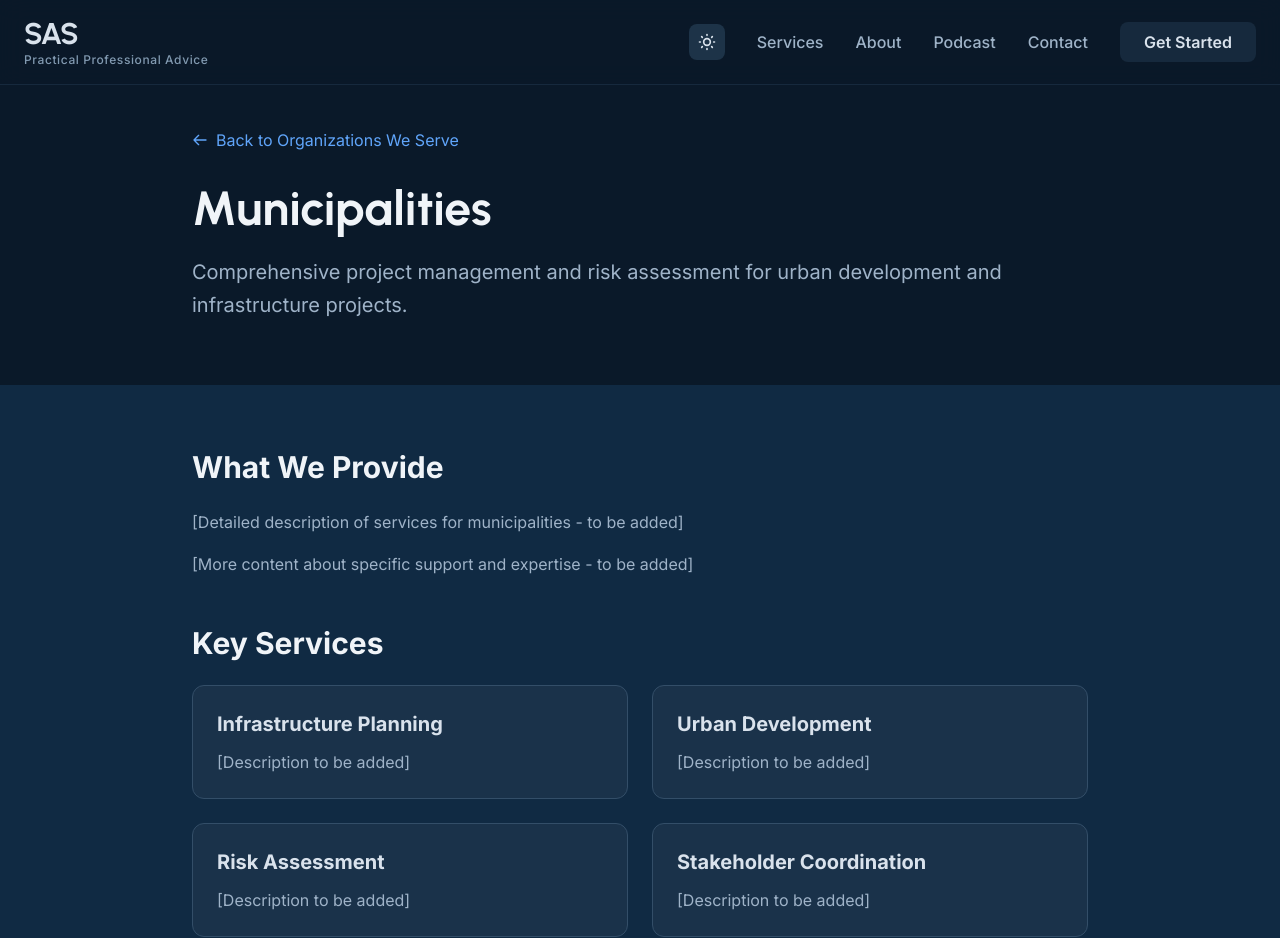
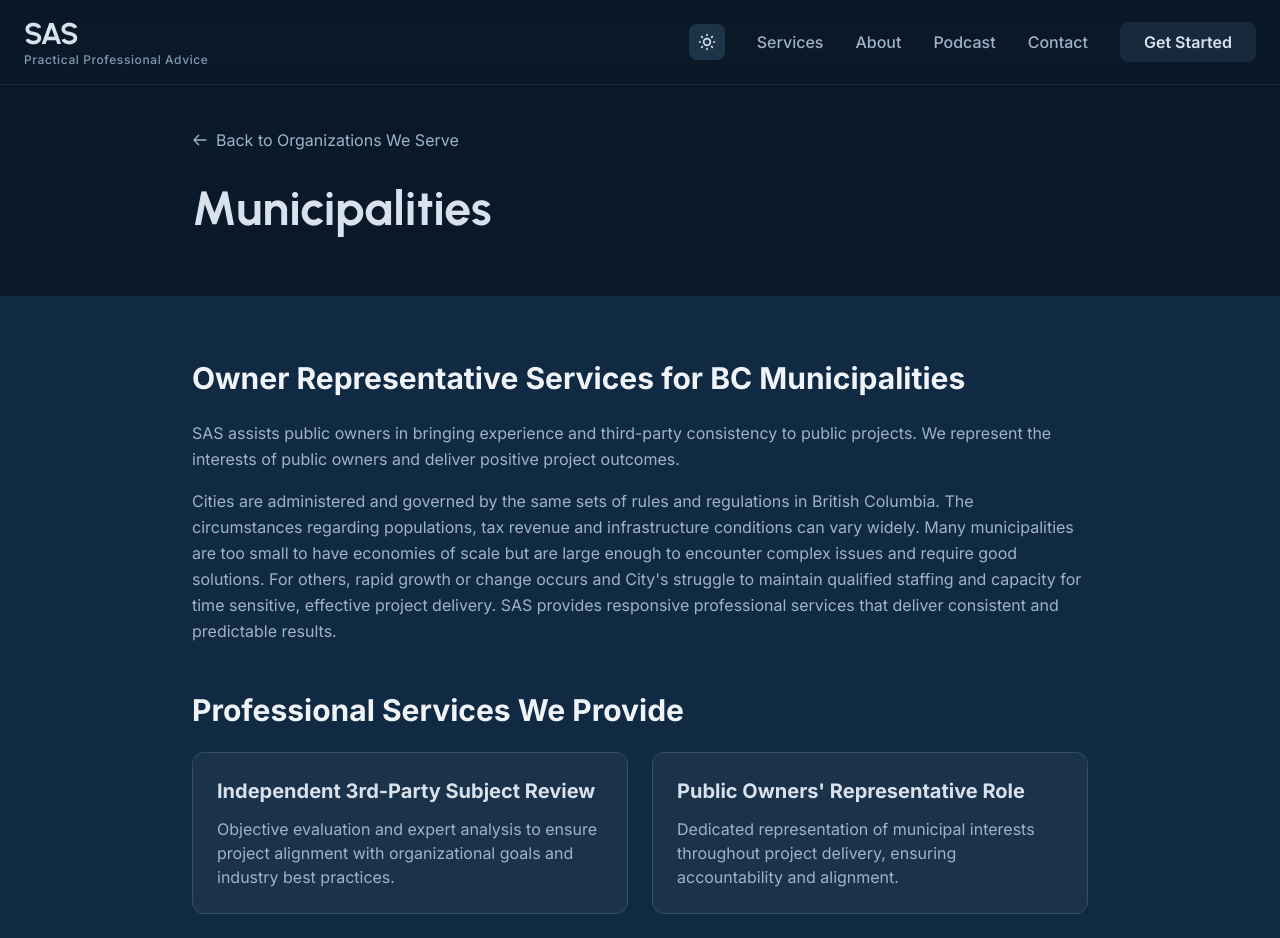
Before and after one commit to Sheel-Advisory-Services/sheel-advisory, a Next.js app: page /municipalities in a window 1280 px wide. Shown: the top 938 px of the page. Built offline with nearby package versions, Linux system fonts and the light colour scheme.

Commit message:
Add content to Municipalities page: owner representative services description, professional services list, update breadcrumb styling

```diff
--- a/app/municipalities/page.tsx
+++ b/app/municipalities/page.tsx
@@ -3,7 +3,7 @@ import Header from '@/components/Header';
 import Footer from '@/components/Footer';
 
 export const metadata = {
-  title: "Municipalities | Sheel Advisory Services",
+  title: "Municipalities | SAS",
   description: "Owner representative services for municipalities across British Columbia. Expert project and risk management for urban development and infrastructure.",
 };
 
@@ -19,7 +19,7 @@ export default function MunicipalitiesPage() {
             {/* Breadcrumb */}
             <Link
               href="/#clients"
-              className="inline-flex items-center text-accent-blue hover:text-accent-cyan mb-8 transition-colors"
+              className="inline-flex items-center text-steel-600 dark:text-steel-300 hover:text-accent-cyan dark:hover:text-accent-cyan mb-8 transition-colors"
             >
               <svg className="w-4 h-4 mr-2" fill="none" stroke="currentColor" viewBox="0 0 24 24">
                 <path strokeLinecap="round" strokeLinejoin="round" strokeWidth={2} d="M10 19l-7-7m0 0l7-7m-7 7h18" />
@@ -27,12 +27,9 @@ export default function MunicipalitiesPage() {
               Back to Organizations We Serve
             </Link>
 
-            <h1 className="text-4xl md:text-5xl font-display font-bold text-steel-700 dark:text-steel-50 mb-6">
+            <h1 className="text-4xl md:text-5xl font-display font-bold text-steel-600 dark:text-steel-100">
               Municipalities
             </h1>
-            <p className="text-xl text-steel-600 dark:text-steel-300 leading-relaxed">
-              Comprehensive project management and risk assessment for urban development and infrastructure projects.
-            </p>
           </div>
         </div>
       </section>
@@ -44,55 +41,55 @@ export default function MunicipalitiesPage() {
             <div className="space-y-12">
               {/* What We Provide */}
               <div>
-                <h2 className="text-3xl font-bold text-steel-800 dark:text-steel-50 mb-6">
-                  What We Provide
+                <h2 className="text-3xl font-bold text-steel-600 dark:text-steel-50 mb-6">
+                  Owner Representative Services for BC Municipalities
                 </h2>
                 <div className="prose prose-lg dark:prose-invert">
                   <p className="text-steel-600 dark:text-steel-300 leading-relaxed mb-4">
-                    [Detailed description of services for municipalities - to be added]
+                    SAS assists public owners in bringing experience and third-party consistency to public projects. We represent the interests of public owners and deliver positive project outcomes.
                   </p>
                   <p className="text-steel-600 dark:text-steel-300 leading-relaxed">
-                    [More content about specific support and expertise - to be added]
+                    Cities are administered and governed by the same sets of rules and regulations in British Columbia. The circumstances regarding populations, tax revenue and infrastructure conditions can vary widely. Many municipalities are too small to have economies of scale but are large enough to encounter complex issues and require good solutions. For others, rapid growth or change occurs and City's struggle to maintain qualified staffing and capacity for time sensitive, effective project delivery. SAS provides responsive professional services that deliver consistent and predictable results.
                   </p>
                 </div>
               </div>
 
               {/* Key Services */}
               <div>
-                <h2 className="text-3xl font-bold text-steel-800 dark:text-steel-50 mb-6">
-                  Key Services
+                <h2 className="text-3xl font-bold text-steel-600 dark:text-steel-50 mb-6">
+                  Professional Services We Provide
                 </h2>
                 <div className="grid md:grid-cols-2 gap-6">
                   <div className="p-6 rounded-xl bg-white dark:bg-steel-800/50 border border-steel-300 dark:border-steel-700">
-                    <h3 className="text-xl font-bold text-steel-800 dark:text-steel-100 mb-3">
-                      Infrastructure Planning
+                    <h3 className="text-xl font-bold text-steel-600 dark:text-steel-100 mb-3">
+                      Independent 3rd-Party Subject Review
                     </h3>
                     <p className="text-steel-600 dark:text-steel-300">
-                      [Description to be added]
+                      Objective evaluation and expert analysis to ensure project alignment with organizational goals and industry best practices.
                     </p>
                   </div>
                   <div className="p-6 rounded-xl bg-white dark:bg-steel-800/50 border border-steel-300 dark:border-steel-700">
-                    <h3 className="text-xl font-bold text-steel-800 dark:text-steel-100 mb-3">
-                      Urban Development
+                    <h3 className="text-xl font-bold text-steel-600 dark:text-steel-100 mb-3">
+                      Public Owners' Representative Role
                     </h3>
                     <p className="text-steel-600 dark:text-steel-300">
-                      [Description to be added]
+                      Dedicated representation of municipal interests throughout project delivery, ensuring accountability and alignment.
                     </p>
                   </div>
                   <div className="p-6 rounded-xl bg-white dark:bg-steel-800/50 border border-steel-300 dark:border-steel-700">
-                    <h3 className="text-xl font-bold text-steel-800 dark:text-steel-100 mb-3">
-                      Risk Assessment
+                    <h3 className="text-xl font-bold text-steel-600 dark:text-steel-100 mb-3">
+                      Project Delivery Model Matching
                     </h3>
                     <p className="text-steel-600 dark:text-steel-300">
-                      [Description to be added]
+                      Strategic selection and implementation of the optimal project delivery approach for your specific needs and constraints.
                     </p>
                   </div>
                   <div className="p-6 rounded-xl bg-white dark:bg-steel-800/50 border border-steel-300 dark:border-steel-700">
-                    <h3 className="text-xl font-bold text-steel-800 dark:text-steel-100 mb-3">
-                      Stakeholder Coordination
+                    <h3 className="text-xl font-bold text-steel-600 dark:text-steel-100 mb-3">
+                      Project Budgeting and Phase Planning
                     </h3>
                     <p className="text-steel-600 dark:text-steel-300">
-                      [Description to be added]
+                      Comprehensive financial planning and phased approach development to ensure project feasibility and success.
                     </p>
                   </div>
                 </div>
@@ -101,7 +98,7 @@ export default function MunicipalitiesPage() {
               {/* CTA */}
               <div className="mt-12 p-8 rounded-xl bg-gradient-to-r from-accent-blue/10 to-accent-cyan/10 border border-accent-blue/30">
                 <div className="text-center">
-                  <h3 className="text-2xl font-bold text-steel-800 dark:text-steel-50 mb-4">
+                  <h3 className="text-2xl font-bold text-steel-600 dark:text-steel-50 mb-4">
                     Ready to Start Your Project?
                   </h3>
                   <p className="text-steel-600 dark:text-steel-300 mb-6">
@@ -109,7 +106,7 @@ export default function MunicipalitiesPage() {
                   </p>
                   <Link
                     href="/#contact"
-                    className="inline-block px-8 py-4 bg-steel-300 dark:bg-steel-700 rounded-lg text-steel-700 dark:text-steel-100 font-semibold hover:bg-steel-400 dark:hover:bg-steel-600 transition-all duration-300 transform hover:-translate-y-1 hover:shadow-lg"
+                    className="inline-block px-8 py-4 bg-steel-200 dark:bg-steel-700 rounded-lg text-steel-700 dark:text-steel-100 font-semibold hover:bg-steel-400 dark:hover:bg-steel-600 transition-all duration-300 transform hover:-translate-y-1 hover:shadow-lg"
                   >
                     Get in Touch
                   </Link>
```
